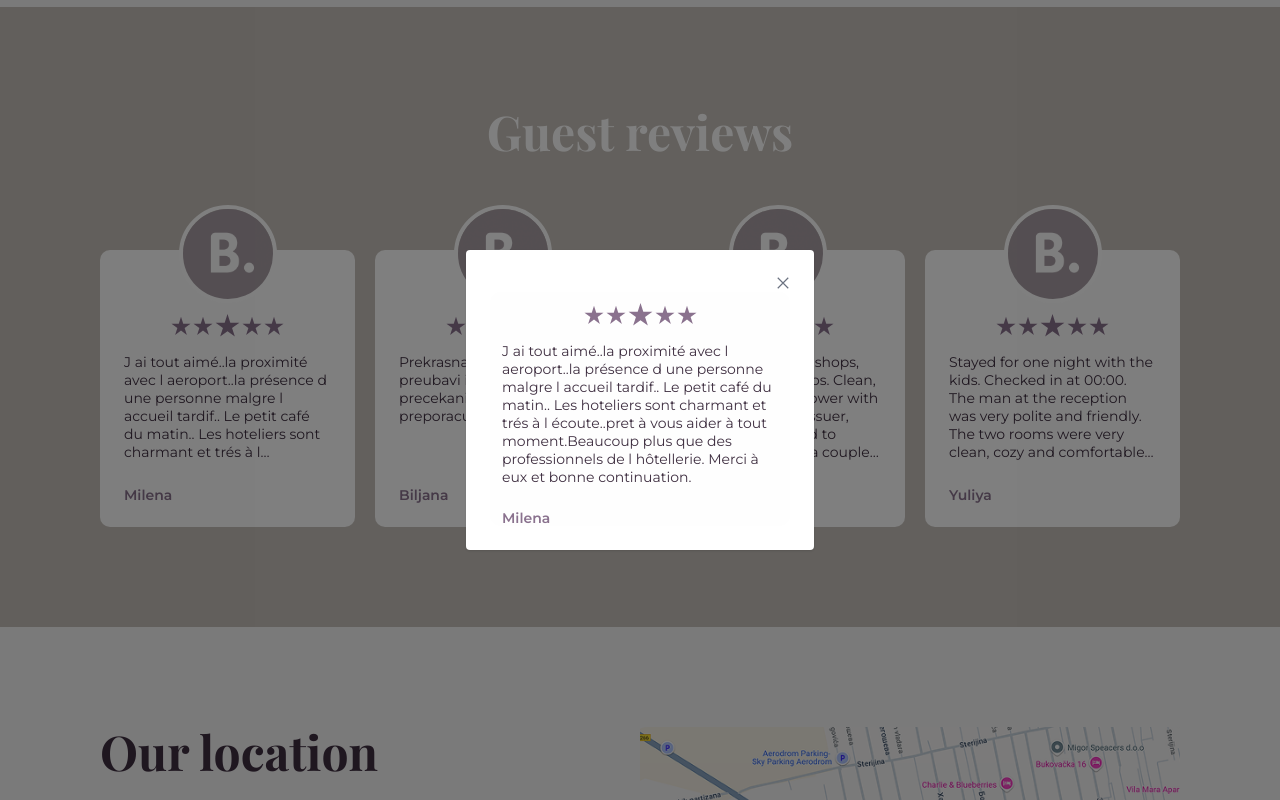
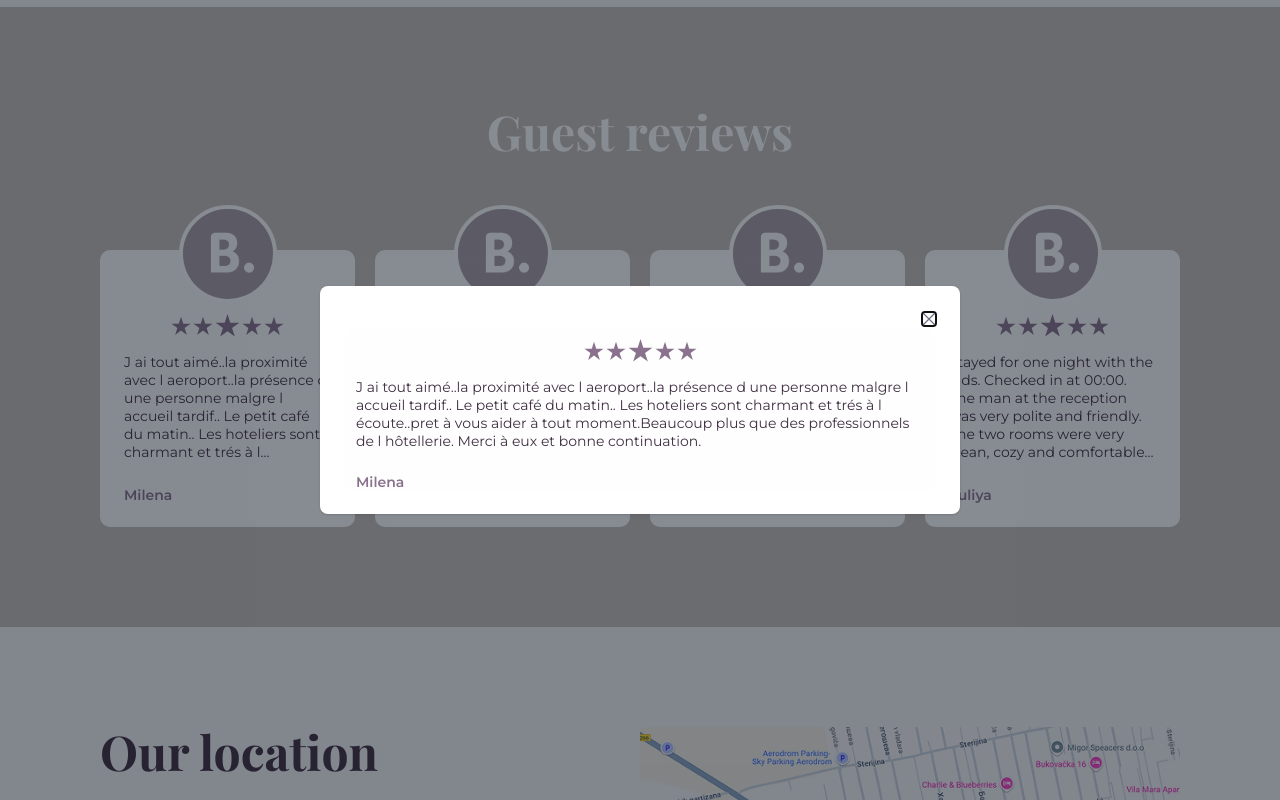
Before and after one commit to rajca21/galaxy-apartments, a React (Vite) app: page / in a window 1280 px wide. Both pictures are taken after a click on the element 227 px from the left and 1764 px from the top of the page. Shown: the part 1364-2164 px from the top of the page. Built offline with nearby package versions, Linux system fonts and the light colour scheme; a web font is replaced by a local one.

Commit message:
Locations & Review Modals Fix

```diff
--- a/src/App.jsx
+++ b/src/App.jsx
@@ -15,7 +15,9 @@ function AnimatedRoutes() {
 
   // Fix for framer-motion route animation bugs
   useEffect(() => {
-    window.scrollTo(0, 0);
+    if (!location.state || !location.state.preventScroll) {
+      window.scrollTo(0, 0);
+    }
   }, [location.pathname]);
 
   return (
--- a/src/components/buttons/AutoScrollToTop.jsx
+++ b/src/components/buttons/AutoScrollToTop.jsx
@@ -2,11 +2,13 @@ import { useEffect } from 'react';
 import { useLocation } from 'react-router-dom';
 
 const AutoScrollToTop = () => {
-  const { pathname } = useLocation();
+  const location = useLocation();
 
   useEffect(() => {
-    window.scrollTo(0, 0);
-  }, [pathname]);
+    if (!location.state || !location.state.preventScroll) {
+      window.scrollTo(0, 0);
+    }
+  }, [location.pathname]);
 
   return null;
 };
--- a/src/components/cards/GuestReviewCard.jsx
+++ b/src/components/cards/GuestReviewCard.jsx
@@ -57,12 +57,12 @@ const GuestReviewCard = ({ userReview }) => {
           </div>
         </div>
       </div>
-      {isModalOpen && (
-        <GuestReviewModal
-          userReview={userReview}
-          setIsModalOpen={setIsModalOpen}
-        />
-      )}
+
+      <GuestReviewModal
+        userReview={userReview}
+        isModalOpen={isModalOpen}
+        setIsModalOpen={setIsModalOpen}
+      />
     </>
   );
 };
--- a/src/components/contact/ContactMap.jsx
+++ b/src/components/contact/ContactMap.jsx
@@ -22,7 +22,7 @@ const ContactMap = () => {
                 <div className='flex flex-row items-center gap-2 w-[100px]'>
                   <img src={icons.storefront} alt='store-icon' />
                   <p className='font-montserrat-normal locations-text text-secondary-dark'>
-                    50 m
+                    100 m
                   </p>
                 </div>
                 <div className='flex flex-row items-center gap-2 w-[100px]'>
@@ -36,13 +36,13 @@ const ContactMap = () => {
                 <div className='flex flex-row items-center gap-2 w-[100px]'>
                   <img src={icons.cafe} alt='cafe-icon' />
                   <p className='font-montserrat-normal locations-text text-secondary-dark'>
-                    100 m
+                    50 m
                   </p>
                 </div>
                 <div className='flex flex-row items-center gap-2 w-[100px]'>
                   <img src={icons.airplane} alt='airplane-icon' />
                   <p className='font-montserrat-normal locations-text text-secondary-dark'>
-                    3.5 km
+                    4 km
                   </p>
                 </div>
               </div>
@@ -50,7 +50,7 @@ const ContactMap = () => {
                 <div className='flex flex-row items-center gap-2 w-[100px]'>
                   <img src={icons.restaurant} alt='restaurant-icon' />
                   <p className='font-montserrat-normal locations-text text-secondary-dark'>
-                    200 m
+                    50 m
                   </p>
                 </div>
                 <div className='flex flex-row items-center gap-2 w-[100px]'>
--- a/src/components/home/Location.jsx
+++ b/src/components/home/Location.jsx
@@ -30,7 +30,7 @@ const Location = () => {
                 <div className='flex flex-row items-center gap-2 w-[100px]'>
                   <img src={icons.storefront} alt='store-icon' />
                   <p className='font-montserrat-normal locations-text text-secondary-dark'>
-                    50 m
+                    100 m
                   </p>
                 </div>
                 <div className='flex flex-row items-center gap-2 w-[100px]'>
@@ -44,13 +44,13 @@ const Location = () => {
                 <div className='flex flex-row items-center gap-2 w-[100px]'>
                   <img src={icons.cafe} alt='cafe-icon' />
                   <p className='font-montserrat-normal locations-text text-secondary-dark'>
-                    100 m
+                    50 m
                   </p>
                 </div>
                 <div className='flex flex-row items-center gap-2 w-[100px]'>
                   <img src={icons.airplane} alt='airplane-icon' />
                   <p className='font-montserrat-normal locations-text text-secondary-dark'>
-                    3.5 km
+                    4 km
                   </p>
                 </div>
               </div>
@@ -58,7 +58,7 @@ const Location = () => {
                 <div className='flex flex-row items-center gap-2 w-[100px]'>
                   <img src={icons.restaurant} alt='restaurant-icon' />
                   <p className='font-montserrat-normal locations-text text-secondary-dark'>
-                    200 m
+                    50 m
                   </p>
                 </div>
                 <div className='flex flex-row items-center gap-2 w-[100px]'>
--- a/src/components/modals/GuestReviewModal.jsx
+++ b/src/components/modals/GuestReviewModal.jsx
@@ -1,21 +1,27 @@
+import { Modal, ModalBody } from 'flowbite-react';
 import { GrClose } from 'react-icons/gr';
 
 import Stars from '../cards/Stars';
 
-const GuestReviewModal = ({ userReview, setIsModalOpen }) => {
+const GuestReviewModal = ({ userReview, isModalOpen, setIsModalOpen }) => {
+  const handleClose = (e) => {
+    e.preventDefault();
+    setIsModalOpen(false);
+  };
+
   return (
-    <div className='fixed inset-0 bg-black bg-opacity-50 flex items-center justify-center z-50'>
-      <div className='bg-white p-6 max-w-md rounded shadow'>
+    <>
+      <Modal show={isModalOpen} onClose={handleClose}>
+        <ModalBody>
           <div className='w-full flex justify-end py-0.5'>
             <button
-            onClick={() => setIsModalOpen(false)}
+              onClick={handleClose}
               className='text-right text-sm text-gray-500'
             >
               <GrClose />
             </button>
           </div>
-
-        <div className='bg-transparent w-[300px] h-full'>
+          <div className='bg-transparent h-full'>
             <div className='flex flex-col items-center w-full'>
               <div className='flex flex-col items-center w-full rounded-[10px] bg-gray-text'>
                 <div className='pt-[10px]'>
@@ -34,8 +40,9 @@ const GuestReviewModal = ({ userReview, setIsModalOpen }) => {
               </div>
             </div>
           </div>
-      </div>
-    </div>
+        </ModalBody>
+      </Modal>
+    </>
   );
 };
 
```
Lines whose indentation alone changed are shown as unchanged.
